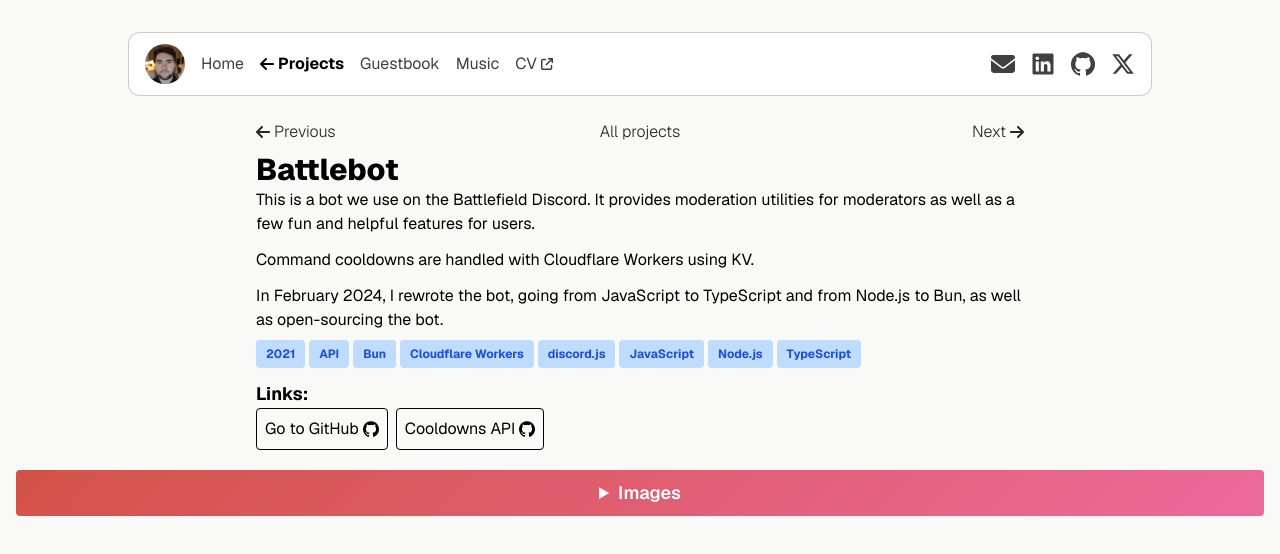
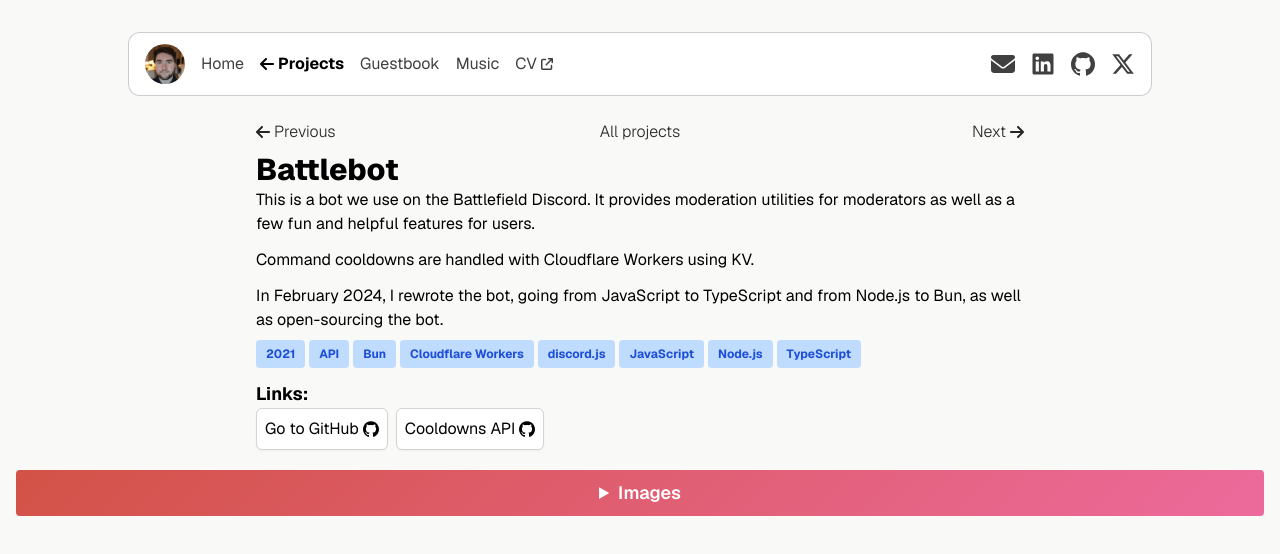
Before and after one commit to leonlarsson/leon-home, a Next.js app: page /projects/battlebot in a window 1280 px wide. Shown: the top 554 px of the page. Built offline with nearby package versions, Linux system fonts and the light colour scheme.

Commit message:
project: refresh button styles

```diff
--- a/app/(main)/projects/[slug]/page.tsx
+++ b/app/(main)/projects/[slug]/page.tsx
@@ -149,7 +149,7 @@ export default ({ params }: { params: { slug: string } }) => {
                       target={
                         !project.link.startsWith("http") ? "_self" : "_blank"
                       }
-                      className="button-with-border flex items-center gap-1"
+                      className="card flex items-center gap-1 rounded-md p-2"
                       draggable={false}
                     >
                       {project.linkName ?? "Go to project"}{" "}
@@ -161,7 +161,7 @@ export default ({ params }: { params: { slug: string } }) => {
                     <a
                       href={project.githubLink}
                       target="_blank"
-                      className="button-with-border flex items-center gap-1"
+                      className="card flex items-center gap-1 rounded-md p-2"
                       draggable={false}
                     >
                       Go to GitHub <Icons.github />
@@ -173,7 +173,7 @@ export default ({ params }: { params: { slug: string } }) => {
                       key={extraLink.link}
                       href={extraLink.link}
                       target="_blank"
-                      className="button-with-border flex items-center gap-1"
+                      className="card flex items-center gap-1 rounded-md p-2"
                       draggable={false}
                     >
                       {extraLink.name}{" "}
```
